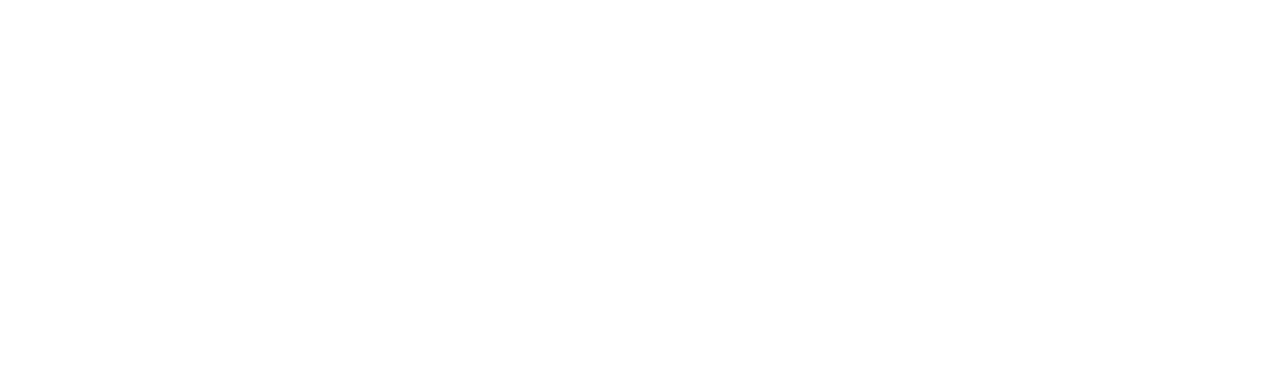
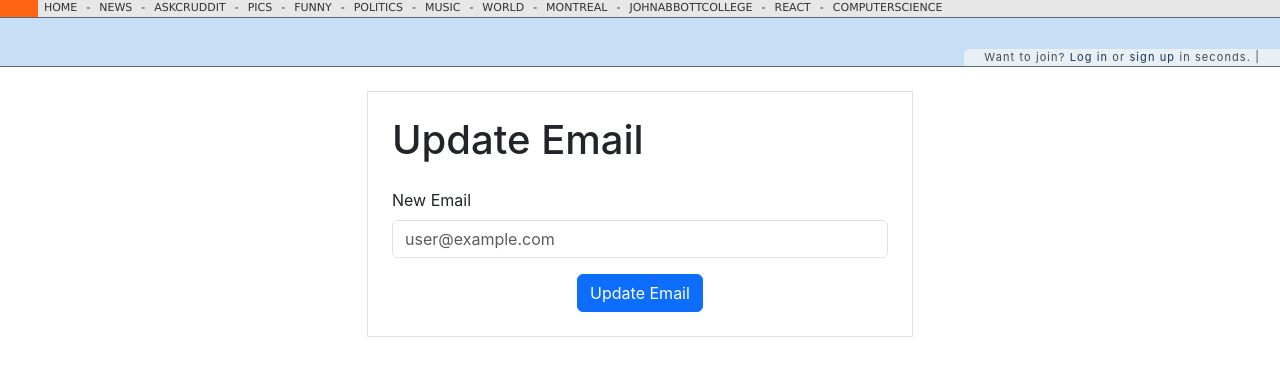
Before and after one commit to nwpelletier/web-development2-final, a React (Create React App) app in the folder PracticeApisToRelax/client/: page /userprofile in a window 1280 px wide. Before the commit this address had no page. Shown: the top 376 px of the page. Built offline with nearby package versions, Linux system fonts and the light colour scheme.

Commit message:
user profile

```diff
--- a/PracticeApisToRelax/client/src/App.js
+++ b/PracticeApisToRelax/client/src/App.js
@@ -12,6 +12,7 @@
 
 import "./App.css";
 import UserPage from "./pages/UserPage";
+import UserProfile from "./pages/UserProfile";
 import AddSubcruddit from "./pages/AddSubcruddit"
 import Home from './pages/Home'
 
@@ -22,6 +23,7 @@
         <Routes>
           <Route path="/" element={<Home />}></Route>
           <Route path="/userpage" element={<UserPage />}></Route>
+          <Route path="/userprofile" element={<UserProfile />}></Route>
           <Route path="/subcruddits/create" element={<AddSubcruddit/>}></Route>
         </Routes>
       </Router>
--- a/PracticeApisToRelax/client/src/components/UserComponents/UserNavbar.js
+++ b/PracticeApisToRelax/client/src/components/UserComponents/UserNavbar.js
@@ -6,7 +6,7 @@
 import UserDownvoted from "./UserDownvoted";
 function UserNav() {
   const [showComments, setShowComments] = useState(false);
-  const [showOverview, setShowOverview] = useState(false);
+  const [showOverview, setShowOverview] = useState(true);
   const [showSubmitted, setShowSubmitted] = useState(false);
   const [showUpvoted, setShowUpvoted] = useState(false);
   const [showDownvoted, setShowDownvoted] = useState(false);
--- /dev/null
+++ b/PracticeApisToRelax/client/src/pages/UserProfile.js
@@ -0,0 +1,85 @@
+import React from "react";
+import { useNavigate } from "react-router-dom";
+import { Formik, Field, ErrorMessage, Form } from "formik";
+import * as Yup from "yup";
+import Navbar from "../components/Navbar/Navbar";
+import axios from "axios";
+
+function UserProfileComponent() {
+  const initialValues = {
+    email: "",
+  };
+
+  let navigate = useNavigate();
+  const validationSchema = Yup.object({
+    email: Yup.string().email("Invalid email format"),
+  });
+
+  const userId = 4;
+  const handleSubmit = (values) => {
+    // Make an API call to update the email
+    axios
+      .patch(`http://localhost:8080/api/users/email/${userId}`, {
+        email: values.email,
+      })
+      .then((response) => {
+        console.log("Email updated:", values.email);
+        navigate("/userpage");
+        // Handle success (e.g., show a success message)
+      })
+      .catch((error) => {
+        console.error("Error updating email:", error);
+        // Handle error (e.g., show an error message)
+      });
+  };
+
+  return (
+    <>
+      <Navbar />
+      <div className="container mt-4">
+        <div className="row justify-content-center">
+          <div className="col-md-6">
+            <div className="border p-4">
+              {" "}
+              {/* Added border and padding */}
+              <h1 className="mb-4">Update Email</h1> {/* Added margin bottom */}
+              <Formik
+                initialValues={initialValues}
+                validationSchema={validationSchema}
+                onSubmit={handleSubmit}
+              >
+                <Form>
+                  <div className="mb-3">
+                    <label htmlFor="email" className="form-label">
+                      New Email
+                    </label>
+                    <Field
+                      type="email"
+                      name="email"
+                      className="form-control"
+                      id="email"
+                      placeholder="user@example.com"
+                    />
+                    <ErrorMessage
+                      name="email"
+                      component="div"
+                      className="text-danger"
+                    />
+                  </div>
+
+                  <div className="text-center">
+                    <button type="submit" className="btn btn-primary">
+                      Update Email
+                    </button>
+                  </div>
+                </Form>
+              </Formik>
+            </div>
+          </div>
+        </div>
+      </div>
+    </>
+  );
+}
+
+export default UserProfileComponent;
```
Also changed, not shown: PracticeApisToRelax/client/src/components/UserComponents/UserProfileComponent.js (added, +13 -0 lines).
